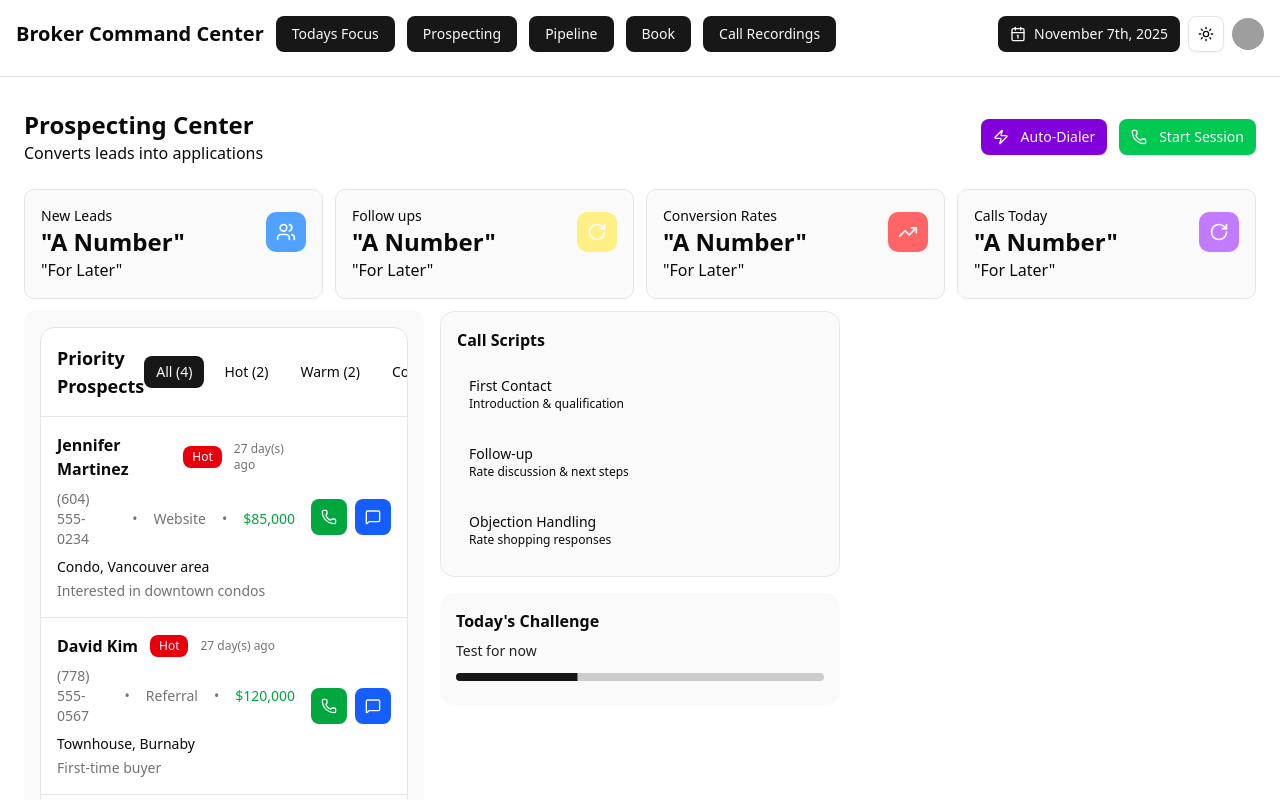
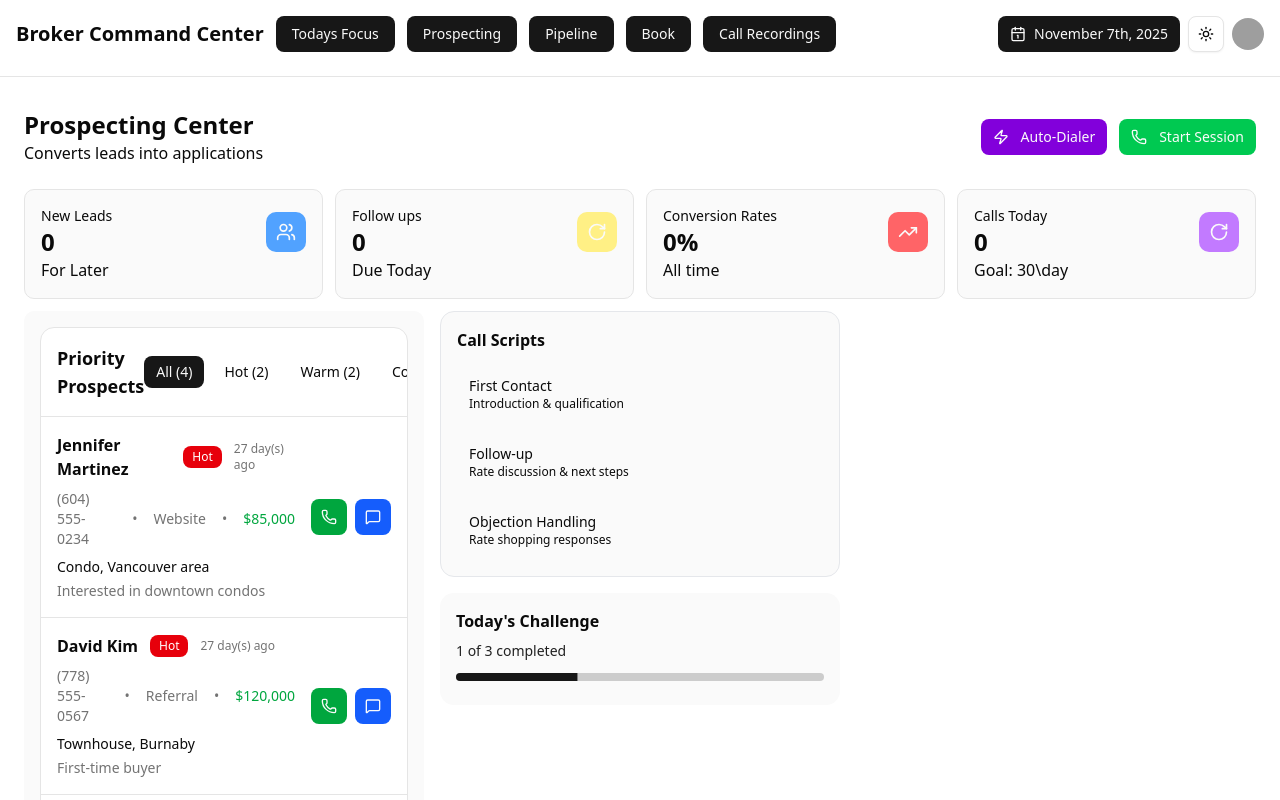
Before and after one commit to satoisnice/ISSP-BluePearlFinancial, a Next.js app in the folder shadcn/: page /prospecting in a window 1280 px wide. Shown: the top 800 px of the page. Built offline with nearby package versions, Linux system fonts and the light colour scheme; grey boxes are pictures that could not be loaded.

Commit message:
eslint errors fixed for prospecting page, only syntax

```diff
--- a/shadcn/package.json
+++ b/shadcn/package.json
@@ -6,7 +6,7 @@
     "dev": "next dev --turbopack",
     "build": "next build --turbopack",
     "start": "next start",
-    "lint": "eslint",
+    "lint": "eslint . --ext .js,.ts",
     "test": "jest",
     "test:watch": "jest --watch",
     "test:coverage": "jest --coverage",
--- a/shadcn/src/app/prospecting/page.tsx
+++ b/shadcn/src/app/prospecting/page.tsx
@@ -30,52 +30,52 @@ const Prospecting = () => {
               <div className="flex items-center justify-between">
                 <div>
                   <p className="text-sm">New Leads</p>
-                  <p className="text-2xl font-bold">"A Number"</p>
+                  <p className="text-2xl font-bold">0</p>
                 </div>
                 <div className="w-10 h-10 bg-blue-400 rounded-lg flex items-center justify-center text-primary-foreground">
                   <Users className="w-5 h-5"/>
                 </div>
               </div>
-              <div className="">"For Later"</div>
+              <div className="">For Later</div>
             </div>
             <div className="bg-primary-foreground rounded-lg p-4 border">
               <div className="flex items-center justify-between">
                 <div>
                   <p className="text-sm">Follow ups</p>
-                  <p className="text-2xl font-bold">"A Number"</p>
+                  <p className="text-2xl font-bold">0</p>
                 </div>
 
                 <div className="w-10 h-10 bg-yellow-200 rounded-lg flex items-center justify-center text-primary-foreground">
                   <RotateCw className="w-5 h-5"/>
                 </div>
               </div>
-              <div className="">"For Later"</div>
+              <div className="">Due Today</div>
             </div>
 
             <div className="bg-primary-foreground rounded-lg p-4 border">
               <div className="flex items-center justify-between">
                 <div>
                   <p className="text-sm">Conversion Rates</p>
-                  <p className="text-2xl font-bold">"A Number"</p>
+                  <p className="text-2xl font-bold">0%</p>
                 </div>
                 <div className="w-10 h-10 bg-red-400 rounded-lg flex items-center justify-center text-primary-foreground">
                   <TrendingUp className="w-5 h-5"/>
                 </div>
               </div>
-              <div className="">"For Later"</div>
+              <div className="">All time</div>
             </div>
 
             <div className="bg-primary-foreground rounded-lg p-4 border">
               <div className="flex items-center justify-between">
                 <div>
                   <p className="text-sm">Calls Today</p>
-                  <p className="text-2xl font-bold">"A Number"</p>
+                  <p className="text-2xl font-bold">0</p>
                 </div>
                 <div className="w-10 h-10 bg-purple-400 rounded-lg flex items-center justify-center text-primary-foreground">
                   <RotateCw className="w-5 h-5"/>
                 </div>
               </div>
-              <div className="">"For Later"</div>
+              <div className="">Goal: 30\day</div>
             </div>
           </div>
 
@@ -108,8 +108,8 @@ const Prospecting = () => {
                   </div>
 
                   <div className="bg-primary-foreground rounded-xl p-4 border-gray-200">
-                    <h3 className="font-semibold mb-2">Today's Challenge</h3>
-                    <p className="text-sm opacity-90 mb-3">Test for now</p>
+                    <h3 className="font-semibold mb-2">Today&apos;s Challenge</h3>
+                    <p className="text-sm opacity-90 mb-3">1 of 3 completed</p>
                     <div className="w-full bg-primary-foreground rounded-full h-2 mb-2">
                       <Progress value={33} />
                     </div>
```
